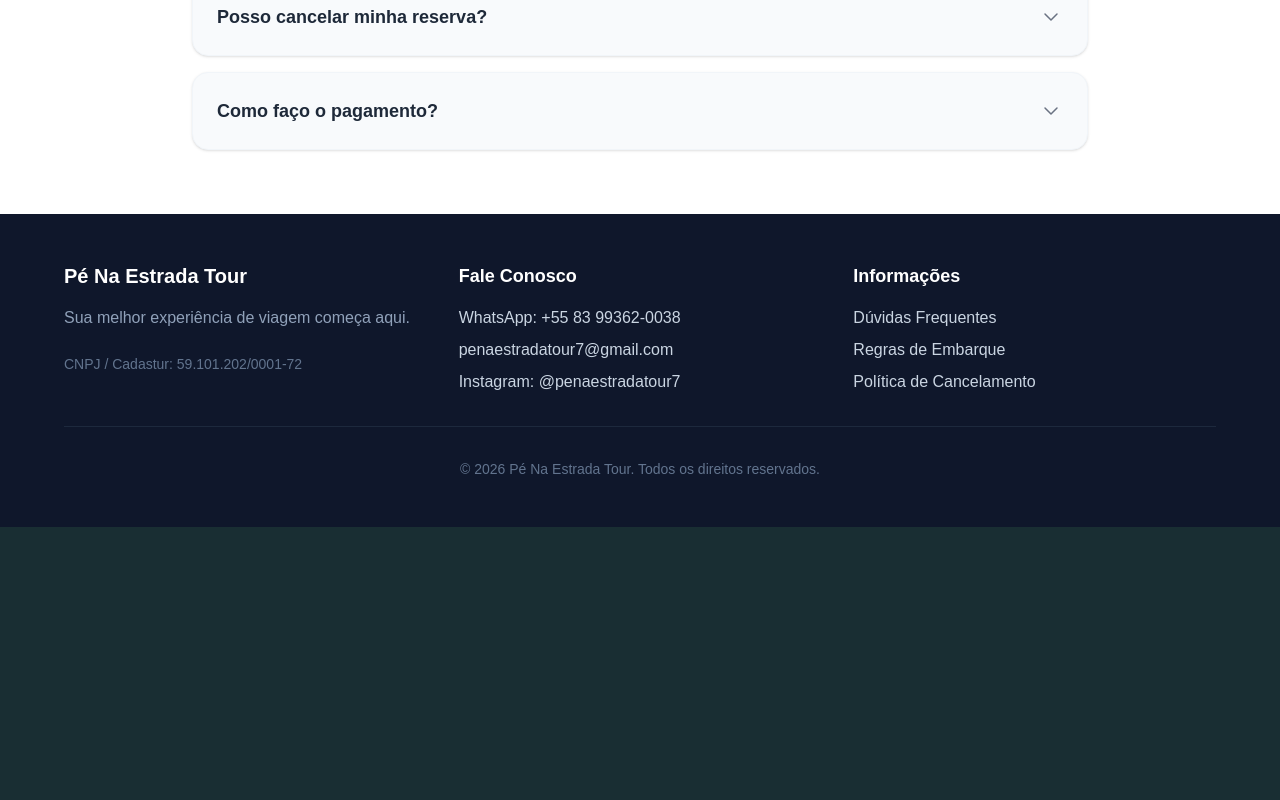
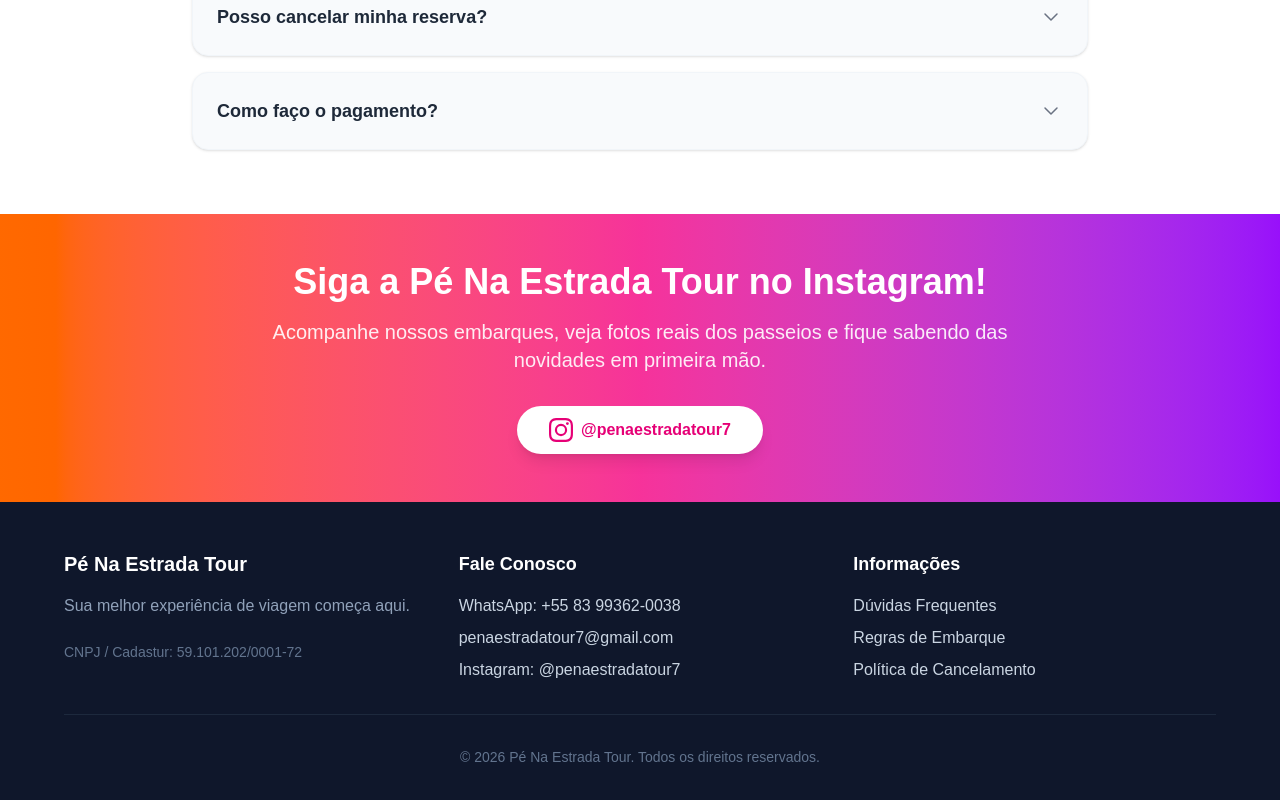
Before and after one commit to cosmo-matias/pe-na-estrada-site, a Next.js app: page / in a window 1280 px wide. Shown: the part 1822-2622 px from the top of the page. Before the commit the page ends 2349 px from the top, so only its background shows below. Built offline with nearby package versions, Linux system fonts and the light colour scheme; no server answers; the database is empty.

Commit message:
Adiciona banner de chamada para o Instagram da agencia

```diff
--- a/app/page.tsx
+++ b/app/page.tsx
@@ -7,6 +7,7 @@
 import { db } from "@/lib/firebaseConfig";
 import Depoimentos from "@/components/Depoimentos";
 import Faq from "@/components/Faq";
+import InstagramBanner from "@/components/InstagramBanner";
 
 // Definindo a interface para o Passeio
 interface Passeio {
@@ -196,6 +197,9 @@
       {/* FAQ */}
       <Faq />
 
+      {/* Instagram Banner */}
+      <InstagramBanner />
+
 
 
       {/* Modal de Detalhes do Passeio */}
--- /dev/null
+++ b/components/InstagramBanner.tsx
@@ -0,0 +1,31 @@
+import React from 'react';
+
+export default function InstagramBanner() {
+  return (
+    <section className="w-full bg-gradient-to-r from-orange-500 via-pink-500 to-purple-600 py-12 px-6 flex flex-col items-center justify-center text-center">
+      <div className="max-w-3xl">
+        <h3 className="text-white text-3xl md:text-4xl font-bold mb-4">
+          Siga a Pé Na Estrada Tour no Instagram!
+        </h3>
+        <p className="text-white/90 text-lg md:text-xl mb-8">
+          Acompanhe nossos embarques, veja fotos reais dos passeios e fique sabendo das novidades em primeira mão.
+        </p>
+        <a
+          href="https://instagram.com/penaestradatour7"
+          target="_blank"
+          rel="noopener noreferrer"
+          className="inline-flex items-center justify-center gap-2 bg-white text-pink-600 font-bold py-3 px-8 rounded-full shadow-lg hover:scale-105 transition-transform"
+        >
+          <svg
+            xmlns="http://www.w3.org/2000/svg"
+            className="w-6 h-6 fill-current"
+            viewBox="0 0 24 24"
+          >
+            <path d="M12 2.163c3.204 0 3.584.012 4.85.07 3.252.148 4.771 1.691 4.919 4.919.058 1.265.069 1.645.069 4.849 0 3.205-.012 3.584-.069 4.849-.149 3.225-1.664 4.771-4.919 4.919-1.266.058-1.644.07-4.85.07-3.204 0-3.584-.012-4.849-.07-3.26-.149-4.771-1.699-4.919-4.92-.058-1.265-.07-1.644-.07-4.849 0-3.204.013-3.583.07-4.849.149-3.227 1.664-4.771 4.919-4.919 1.266-.057 1.645-.069 4.849-.069zM12 0C8.741 0 8.333.014 7.053.072 2.695.272.273 2.69.073 7.052.014 8.333 0 8.741 0 12c0 3.259.014 3.668.072 4.948.2 4.358 2.618 6.78 6.98 6.98C8.333 23.986 8.741 24 12 24c3.259 0 3.668-.014 4.948-.072 4.354-.2 6.782-2.618 6.979-6.98.059-1.28.073-1.689.073-4.948 0-3.259-.014-3.667-.072-4.947-.196-4.354-2.617-6.78-6.979-6.98C15.668.014 15.259 0 12 0zm0 5.838a6.162 6.162 0 100 12.324 6.162 6.162 0 000-12.324zM12 16a4 4 0 110-8 4 4 0 010 8zm6.406-11.845a1.44 1.44 0 100 2.881 1.44 1.44 0 000-2.881z"/>
+          </svg>
+          @penaestradatour7
+        </a>
+      </div>
+    </section>
+  );
+}
```
